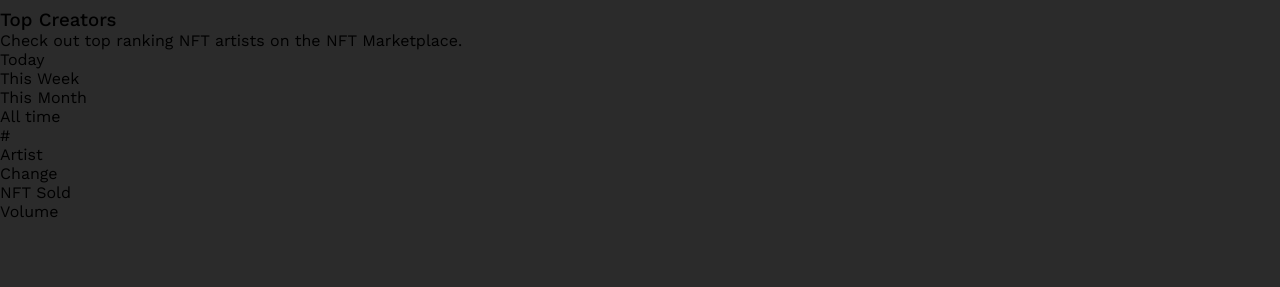
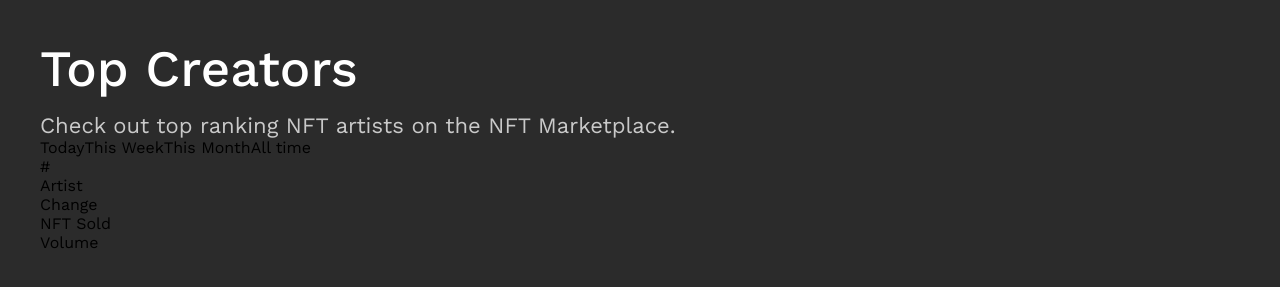
Before and after one commit to IdentityNulll/NFT-market, a plain HTML site: page creators/creators.html in a window 1280 px wide. Shown: the part 71-358 px from the top of the page. Drawn offline with Linux system fonts and the light colour scheme.

Commit message:
Half Finished creators

```diff
--- a/creators/creators.css
+++ b/creators/creators.css
@@ -154,6 +154,35 @@ input {
 .container__right-list li a:hover::before {
     width: 100%;
 }
+/* Header end */
+/* Creators begin */
+
+.creators-container {
+    max-width: 1200px;
+    width: 100%;
+    margin-top: 30px !important;
+    margin: 0 auto;
+}
+.creators-title {
+    display: flex;
+    gap: 15px;
+    flex-direction: column;
+}
+.creators-title h3 {
+    font-size: 51px;
+    font-weight: 600;
+    color: #fff;
+}
+.creators-title p {
+    color: #ffffffbf;
+    font-size: 22px;
+    font-weight: 400;
+}
+.creators-datebox{
+    display: flex;
+
+}
+
 
 
 
```
